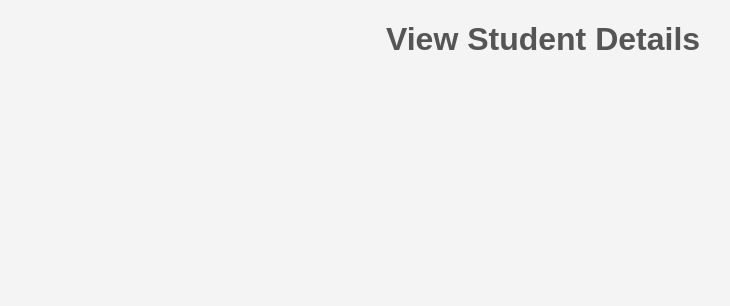
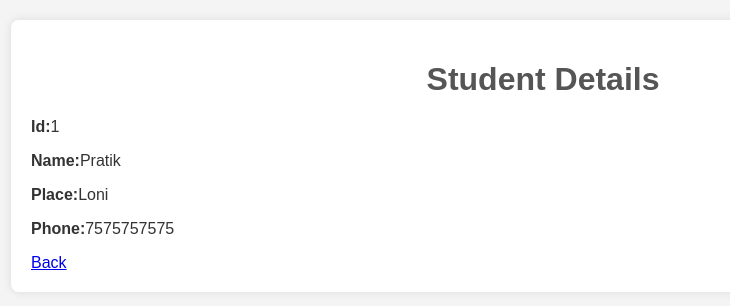
Before and after one commit to kanchicodes/Student-Management-System-, a React (Create React App) app in the folder studentdata/: page /Student/View/1 in a window 1280 px wide. Shown: the top 306 px of the page, without its empty margins (97-827 px from the left). Built offline with nearby package versions, Linux system fonts and the light colour scheme.

Commit message:
added access id of student

```diff
--- a/studentdata/db.json
+++ b/studentdata/db.json
@@ -29,6 +29,12 @@
       "name": "",
       "place": "",
       "phone": ""
+    },
+    {
+      "id": "8",
+      "name": "rishab",
+      "place": "pcmc",
+      "phone": "888888888"
     }
   ]
 }
--- a/studentdata/src/App.js
+++ b/studentdata/src/App.js
@@ -3,7 +3,7 @@ import './App.css';
 import StudentTable from './studentTable';
 import CreateStudent from './CreateStudent';
 import EditStudent from './EditStudent';
-import ViewDetails from './ViewDeails';
+import ViewDetails from './ViewDetails';
 
 function App() {
   return (
@@ -12,8 +12,8 @@ function App() {
       <Routes>
         <Route path='/' element={<StudentTable />}></Route>
         <Route path="Student/Create" element={<CreateStudent />}></Route>
-        <Route path="Student/Edit/:Studentid" element={<EditStudent />}></Route>
-        <Route path="Student/View/:Studentid" element={<ViewDetails />}></Route>
+        <Route path="Student/Edit/:studentid" element={<EditStudent />}></Route>
+        <Route path="Student/View/:studentid" element={<ViewDetails />}></Route>
       </Routes>
     </BrowserRouter>
   );
--- a/studentdata/src/ViewDeails.js
+++ /dev/null
@@ -1,5 +0,0 @@
-export default function ViewDetails() {
-    return (
-       <h1>View Student Details</h1>
-    )
-}
--- /dev/null
+++ b/studentdata/src/ViewDetails.js
@@ -0,0 +1,19 @@
+import { Link, useParams } from "react-router-dom";
+
+export default function ViewDetails() {
+// console.log(useParams);
+const {studentid} = useParams();
+// console.log(studentid);
+    return(
+        <div className="container">
+            <h1>Student Details</h1>
+            <div className="details">
+            <p><strong>Id:</strong>1</p>
+            <p><strong>Name:</strong>Pratik</p>
+            <p><strong>Place:</strong>Loni</p>
+            <p><strong>Phone:</strong>7575757575</p>
+        </div>
+        <Link to="/" class="btn btn-back">Back</Link>
+        </div>
+    )
+}
--- a/studentdata/src/studentTable.js
+++ b/studentdata/src/studentTable.js
@@ -1,9 +1,13 @@
 import { useEffect, useState } from "react";
-import { data, Link } from "react-router-dom";
+import { data, Link , useNavigate } from "react-router-dom";
 
 export default function StudentTable() {
     // console.log(useState(1));
     const [students , setStudents ]=useState("");
+    const navigate = useNavigate();
+    const DisplayDetails = (id) => {
+        navigate("/Student/View/"+id);
+    }
 
 
     useEffect(() => {
@@ -33,13 +37,13 @@ export default function StudentTable() {
                         {
                           students &&  students.map ((item)=>(
 
-                                <tr>
+                                <tr key={item.id}>
                                 <td>{item.id}</td>
                                 <td>{item.name}</td>
                                 <td>{item.place}</td>
                                 <td>{item.phone}</td>
                                 <td>
-                                    <a href=" " className="btn btn-info">View</a>
+                                    <button onClick={()=>DisplayDetails(item.id)} className="btn btn-info">View</button>
                                     <a href=" " className="btn btn-primary">Edit</a>
                                     <a href=" " className="btn btn-denger">Delete</a>
                                 </td>
```
